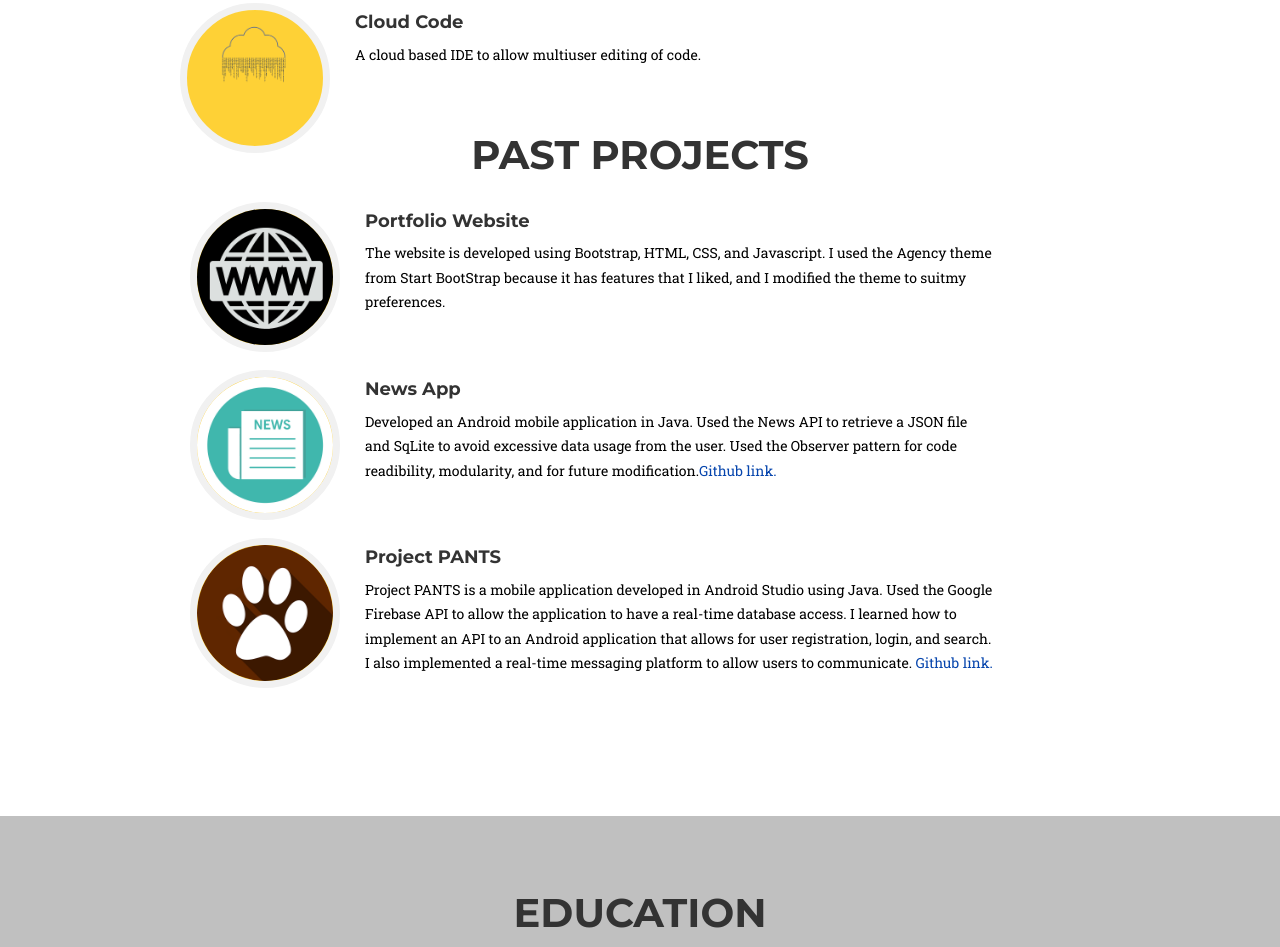
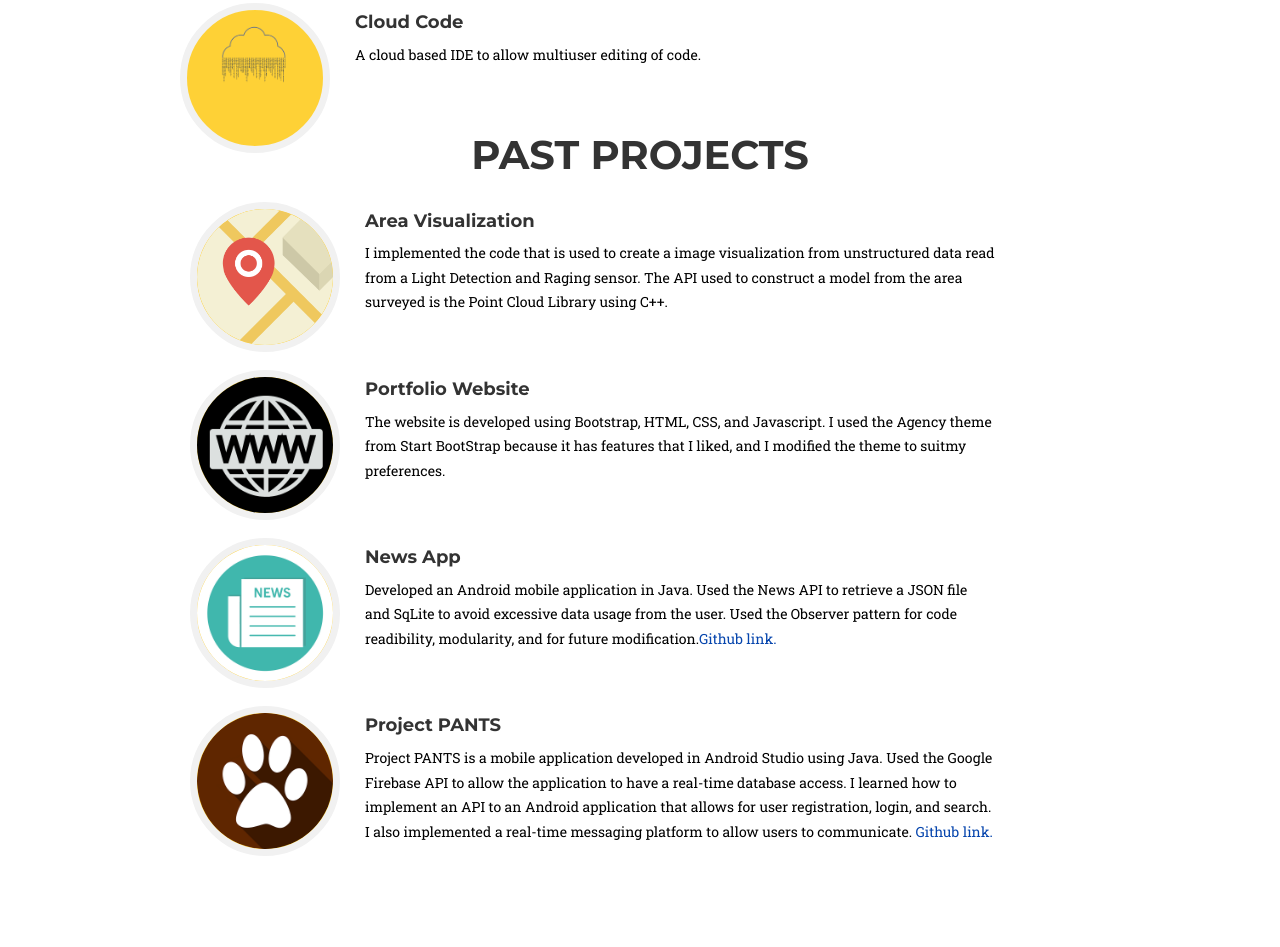
Before and after one commit to miguel-castillo/miguel-castillo.github.io, a plain HTML site: page index.html in a window 1280 px wide. Shown: the part 1819-2766 px from the top of the page. Drawn offline with nearby package versions, Linux system fonts and the light colour scheme; a web font is replaced by a local one.

Commit message:
Added new project that I worked during the summer of 2019

```diff
--- a/index.html
+++ b/index.html
@@ -162,6 +162,22 @@
             <ul class="timeline">
             	<li>
                 	<div class="timeline-image timeline-image-color">
+                        <img class="img-circle img-responsive" src="img/projects/area-visualization.png" alt="">
+                    </div>
+                    <div class="timeline-panel">
+                        <div class="timeline-heading">
+                          <h4></h4>
+                        <h4 class="subheading">Area Visualization</h4>
+                    	</div>
+                    	<div class="timeline-body">
+                      	<p class="text-muted"> I implemented the code that is used to create a image visualization from unstructured data read from a
+                       		Light Detection and Raging sensor. The API used to construct a model from the area surveyed is the Point Cloud Library using C++.
+                       		</p>
+                		</div>
+              		</div>
+            	</li>
+                <li>
+                	<div class="timeline-image timeline-image-color">
                         <img class="img-circle img-responsive" src="img/projects/website.jpg" alt="">
                     </div>
                     <div class="timeline-panel">
```
Also changed, not shown: img/projects/area-visualization.png (added), img/team/1.jpg (deleted), img/team/2.jpg (deleted), img/team/3.jpg (deleted). Lines whose indentation alone changed are shown as unchanged.
